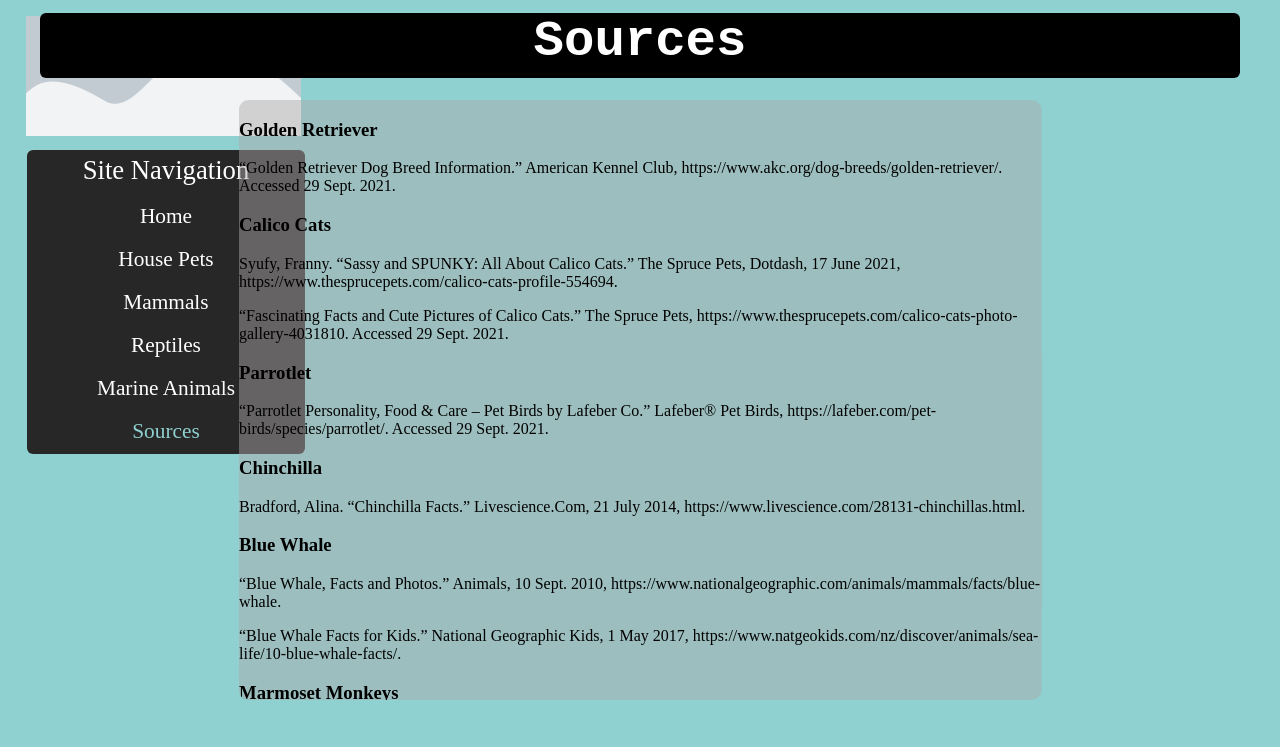
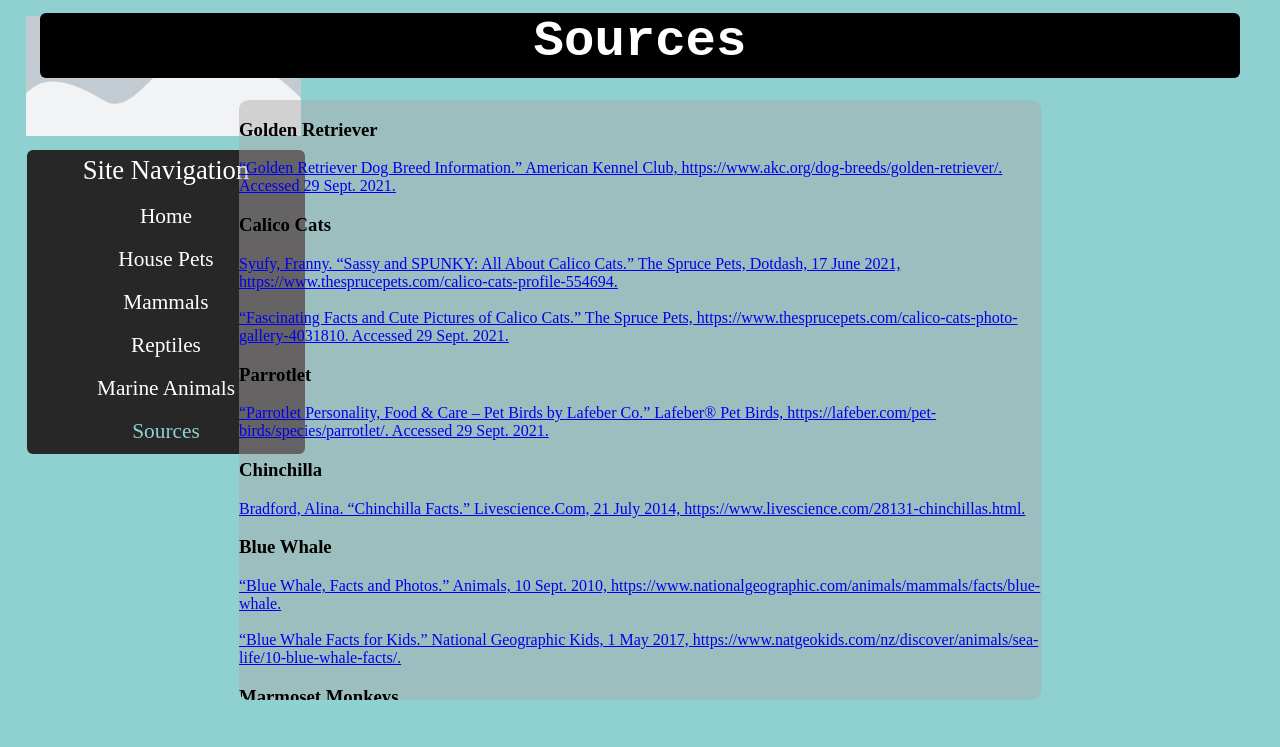
Before and after one commit to Cineka/ELSe-repo, a plain HTML site: page source.html in a window 1280 px wide. Drawn offline with Linux system fonts and the light colour scheme.

Commit message:
most links in source finished

```diff
--- a/source.html
+++ b/source.html
@@ -29,35 +29,46 @@
         <br>
         <div id="content-box-sources">
         <h3>Golden Retriever</h3>
-            <p>“Golden Retriever Dog Breed Information.” American Kennel Club, https://www.akc.org/dog-breeds/golden-retriever/. Accessed 29 Sept. 2021.</p>
+            <a href="https://www.akc.org/dog-breeds/golden-retriever/" target="_blank" class="sorce-link">“Golden Retriever Dog Breed Information.” American Kennel Club, https://www.akc.org/dog-breeds/golden-retriever/. Accessed 29 Sept. 2021.</a>
         <h3>Calico Cats</h3>
-            <p>Syufy, Franny. “Sassy and SPUNKY: All About Calico Cats.” The Spruce Pets, Dotdash, 17 June 2021, https://www.thesprucepets.com/calico-cats-profile-554694.</p>
-         <p>“Fascinating Facts and Cute Pictures of Calico Cats.” The Spruce Pets, https://www.thesprucepets.com/calico-cats-photo-gallery-4031810. Accessed 29 Sept. 2021.</p>
+            <a href="https://www.thesprucepets.com/calico-cats-profile-554694" target="_blank" class="sorce-link">Syufy, Franny. “Sassy and SPUNKY: All About Calico Cats.” The Spruce Pets, Dotdash, 17 June 2021, https://www.thesprucepets.com/calico-cats-profile-554694.</a>
+            <br><br>
+            <a href="https://www.thesprucepets.com/calico-cats-photo-gallery-4031810" target="_blank" class="sorce-link">“Fascinating Facts and Cute Pictures of Calico Cats.” The Spruce Pets, https://www.thesprucepets.com/calico-cats-photo-gallery-4031810. Accessed 29 Sept. 2021.</a>
         <h3>Parrotlet</h3>
-            <p>“Parrotlet Personality, Food & Care – Pet Birds by Lafeber Co.” Lafeber® Pet Birds, https://lafeber.com/pet-birds/species/parrotlet/. Accessed 29 Sept. 2021.</p>
+            <a href="https://lafeber.com/pet-birds/species/parrotlet/" target="_blank" class="sorce-link">“Parrotlet Personality, Food & Care – Pet Birds by Lafeber Co.” Lafeber® Pet Birds, https://lafeber.com/pet-birds/species/parrotlet/. Accessed 29 Sept. 2021.</a>
         <h3>Chinchilla</h3>
-            <p>Bradford, Alina. “Chinchilla Facts.” Livescience.Com, 21 July 2014, https://www.livescience.com/28131-chinchillas.html.</p>
+            <a href="https://www.livescience.com/28131-chinchillas.html" target="_blank" class="sorce-link">Bradford, Alina. “Chinchilla Facts.” Livescience.Com, 21 July 2014, https://www.livescience.com/28131-chinchillas.html.</a>
         <h3>Blue Whale</h3>
-            <p>“Blue Whale, Facts and Photos.” Animals, 10 Sept. 2010, https://www.nationalgeographic.com/animals/mammals/facts/blue-whale.</p>
-            <p>“Blue Whale Facts for Kids.” National Geographic Kids, 1 May 2017, https://www.natgeokids.com/nz/discover/animals/sea-life/10-blue-whale-facts/.</p>
+            <a href="https://www.nationalgeographic.com/animals/mammals/facts/blue-whale" target="_blank" class="sorce-link">“Blue Whale, Facts and Photos.” Animals, 10 Sept. 2010, https://www.nationalgeographic.com/animals/mammals/facts/blue-whale.</a>
+            <br><br>
+            <a href="https://www.natgeokids.com/nz/discover/animals/sea-life/10-blue-whale-facts/" target="_blank" class="sorce-link">“Blue Whale Facts for Kids.” National Geographic Kids, 1 May 2017, https://www.natgeokids.com/nz/discover/animals/sea-life/10-blue-whale-facts/.</a>
         <h3>Marmoset Monkeys</h3>
-            <p>---. “Facts About Marmosets.” Livescience.Com, 29 Mar. 2017, https://www.livescience.com/58447-marmoset-facts.html.</p>
+            <a href="https://www.livescience.com/58447-marmoset-facts.html" target="_blank" class="sorce-link">“Facts About Marmosets.” Livescience.Com, 29 Mar. 2017, https://www.livescience.com/58447-marmoset-facts.html.</a>
         <h3>Bearded Dragon</h3>
-            <p>“10 Things You Didn’t Know About Bearded Dragons.” https://www.petmd.com/reptile/care/10-things-you-didnt-know-about-bearded-dragons. Accessed 29 Sept. 2021.</p>
-            <p>“Bearded Dragon Facts for Kids.” https://kids.kiddle.co/Bearded_dragon. Accessed 29 Sept. 2021.</p>
+            <a href="https://www.petmd.com/reptile/care/10-things-you-didnt-know-about-bearded-dragons" target="_blank" class="sorce-link">“10 Things You Didn’t Know About Bearded Dragons.” https://www.petmd.com/reptile/care/10-things-you-didnt-know-about-bearded-dragons. Accessed 29 Sept. 2021.</a>
+            <br><br>
+            <a href="https://kids.kiddle.co/Bearded_dragon" target="_blank" class="sorce-link">“Bearded Dragon Facts for Kids.” https://kids.kiddle.co/Bearded_dragon. Accessed 29 Sept. 2021.</a>
         <h3>Newts</h3>
-            <p>“Newt.” Wikipedia, 24 Sept. 2021. Wikipedia, https://en.wikipedia.org/w/index.php?title=Newt&oldid=1046210889.</p>
-            <p>“Super-Spreaders: How the Curious Life of a Newt Could Ignite a Pandemic.” Mongabay Environmental News, 13 Dec. 2018, https://news.mongabay.com/2018/12/super-spreaders-how-the-curious-life-of-a-newt-could-ignite-a-pandemic/.</p>
+            <a href="https://en.wikipedia.org/w/index.php?title=Newt&oldid=1046210889" target="_blank" class="sorce-link">“Newt.” Wikipedia, 24 Sept. 2021. Wikipedia, https://en.wikipedia.org/w/index.php?title=Newt&oldid=1046210889.</a>
+            <br><br>
+            <a href="https://news.mongabay.com/2018/12/super-spreaders-how-the-curious-life-of-a-newt-could-ignite-a-pandemic/" target="_blank" class="sorce-link">“Super-Spreaders: How the Curious Life of a Newt Could Ignite a Pandemic.” Mongabay Environmental News, 13 Dec. 2018, https://news.mongabay.com/2018/12/super-spreaders-how-the-curious-life-of-a-newt-could-ignite-a-pandemic/.</a>
+            <br><br>
             <p>Bradford, Alina. “Chinchilla Facts.” Livescience.Com, 21 July 2014, https://www.livescience.com/28131-chinchillas.html.</p>
         <h3>Corn Snakes</h3>
+            <a href="https://www.thesprucepets.com/calico-cats-profile-554694." target="_blank" class="sorce-link">Syufy, Franny. “Sassy and SPUNKY: All About Calico Cats.” The Spruce Pets, Dotdash, 17 June 2021, https://www.thesprucepets.com/calico-cats-profile-554694.</a>
             <p>“9 Amazing Facts About The Corn Snake.” https://www.chattnaturecenter.org/visit/experience/wildlife/animal-facts/corn-snake/. Accessed 29 Sept. 2021.</p>
+            <a href="https://www.thesprucepets.com/calico-cats-profile-554694." target="_blank" class="sorce-link">Syufy, Franny. “Sassy and SPUNKY: All About Calico Cats.” The Spruce Pets, Dotdash, 17 June 2021, https://www.thesprucepets.com/calico-cats-profile-554694.</a>
             <p>“Corn Snake.” Smithsonian’s National Zoo, 11 Apr. 2018, https://nationalzoo.si.edu/animals/corn-snake.</p>
         <h3>Blobfish</h3>
+            <a href="https://www.thesprucepets.com/calico-cats-profile-554694." target="_blank" class="sorce-link">Syufy, Franny. “Sassy and SPUNKY: All About Calico Cats.” The Spruce Pets, Dotdash, 17 June 2021, https://www.thesprucepets.com/calico-cats-profile-554694.</a>
             <p>“7 Unattractive Facts About Blobfish.” 9 Nov. 2016, https://www.mentalfloss.com/article/88111/7-unattractive-facts-about-blobfish.</p>
         <h3>Hammerhead Shark</h3>
+            <a href="https://www.thesprucepets.com/calico-cats-profile-554694." target="_blank" class="sorce-link">Syufy, Franny. “Sassy and SPUNKY: All About Calico Cats.” The Spruce Pets, Dotdash, 17 June 2021, https://www.thesprucepets.com/calico-cats-profile-554694.</a>
             <p>“Great Hammerhead Shark.” Oceana, https://oceana.org/marine-life/sharks-rays/great-hammerhead-shark. Accessed 29 Sept. 2021.</p>
         <h3>Adorabilis</h3>
+            <a href="https://www.thesprucepets.com/calico-cats-profile-554694." target="_blank" class="sorce-link">Syufy, Franny. “Sassy and SPUNKY: All About Calico Cats.” The Spruce Pets, Dotdash, 17 June 2021, https://www.thesprucepets.com/calico-cats-profile-554694.</a>
             <p>“Opisthoteuthis Californiana.” Wikipedia, 5 Aug. 2021. Wikipedia, https://en.wikipedia.org/w/index.php?title=Opisthoteuthis_californiana&oldid=1037264946.</p>
+            <a href="https://www.thesprucepets.com/calico-cats-profile-554694." target="_blank" class="sorce-link">Syufy, Franny. “Sassy and SPUNKY: All About Calico Cats.” The Spruce Pets, Dotdash, 17 June 2021, https://www.thesprucepets.com/calico-cats-profile-554694.</a>
             <p>“Pink Octopus so Cute It May Be Named ‘Adorabilis.’” https://phys.org/news/2015-06-pink-octopus-cute-adorabilis.html. Accessed 29 Sept. 2021.</p>
         </div>
     </body>
```
